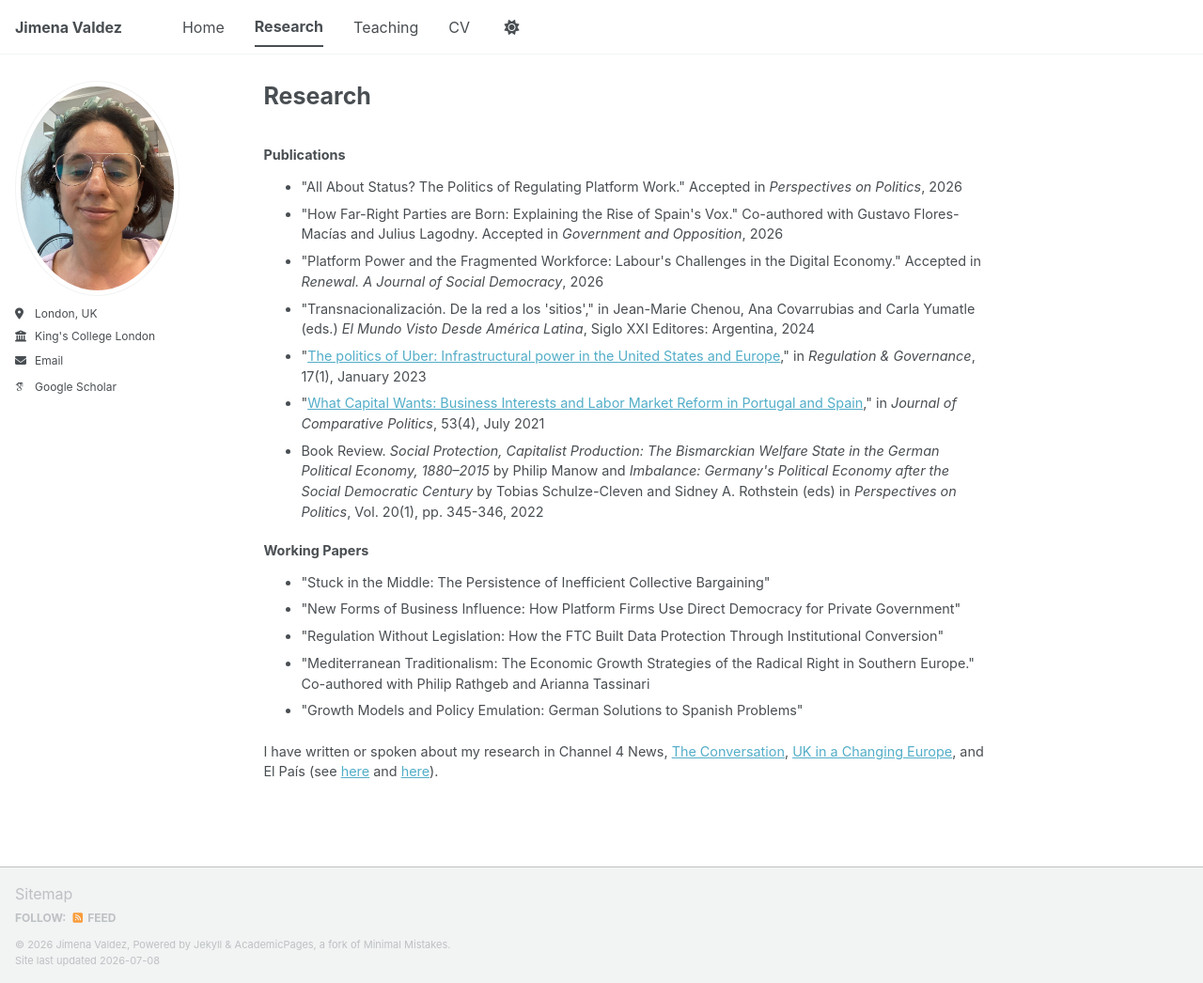
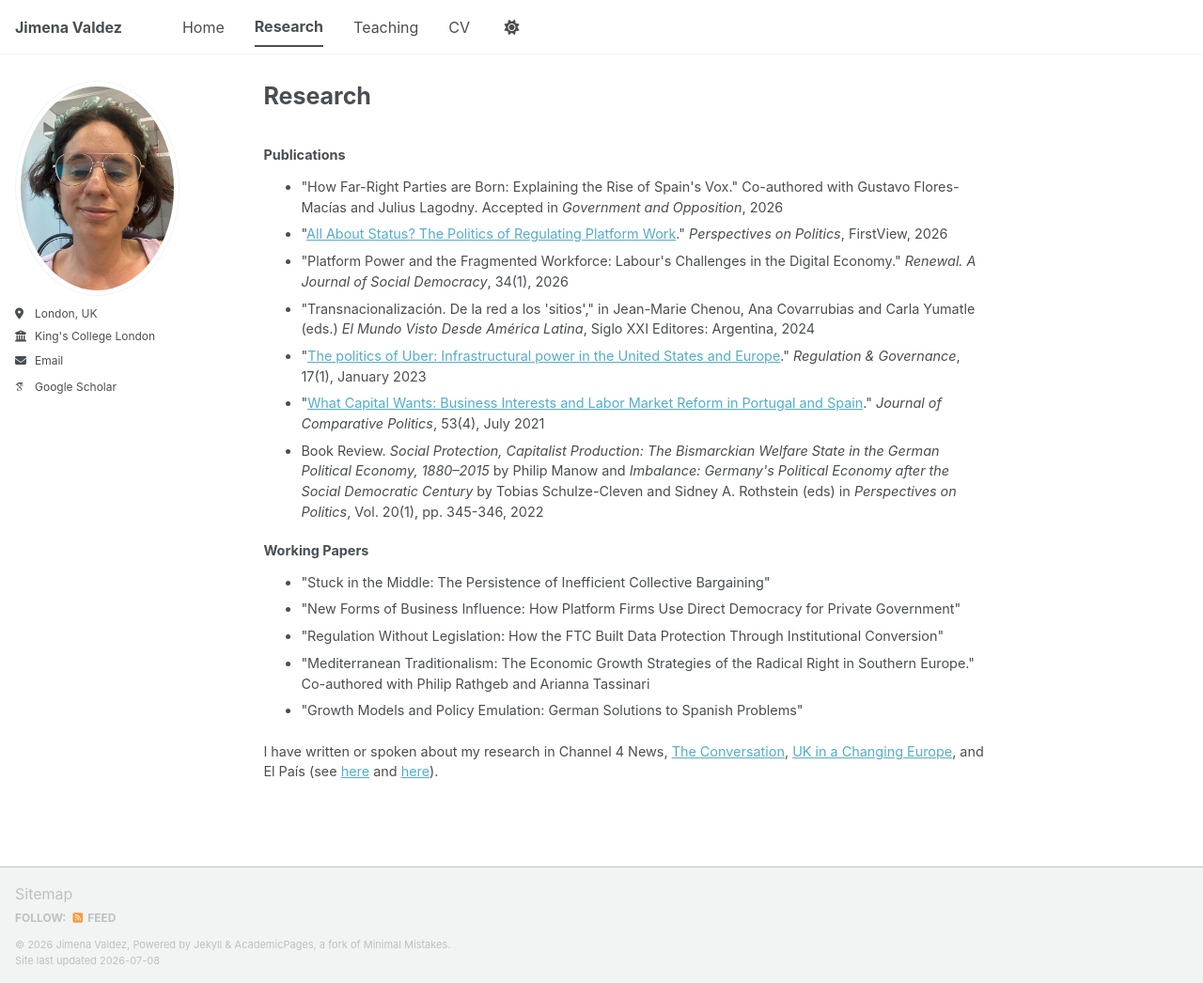
Before and after one commit to jimena-valdez/jimena-valdez.github.io, a Jekyll site: the page built from _pages/research.html, in a window 1280 px wide and 1046 px high. Shown: the whole window at 94% size. Built offline with Jekyll 4.4.1, drawn with Linux system fonts in a browser that asks for light colours; some web fonts are replaced; a script bundle is joined from its source files by our own code; library files that are not in the unit come from our copies.

Commit message:
Update research.html

```diff
--- a/_pages/research.html
+++ b/_pages/research.html
@@ -10,12 +10,12 @@ author_profile: true
   <h3>Publications</h3>
 
 <ul>
-    <li>"All About Status? The Politics of Regulating Platform Work." Accepted in <em>Perspectives on Politics</em>, 2026</li>
   <li>"How Far-Right Parties are Born: Explaining the Rise of Spain's Vox." Co-authored with Gustavo Flores-Macías and Julius Lagodny. Accepted in <em>Government and Opposition</em>, 2026</li>
-  <li>"Platform Power and the Fragmented Workforce: Labour's Challenges in the Digital Economy." Accepted in <em>Renewal. A Journal of Social Democracy</em>, 2026</li>
+  <li>"<a href="https://www.cambridge.org/core/services/aop-cambridge-core/content/view/EFE115C50847FBB75A87086F86574848/S1537592726104721a.pdf/all-about-status-the-politics-of-regulating-platform-work.pdf">All About Status? The Politics of Regulating Platform Work</a>." <em>Perspectives on Politics</em>, FirstView, 2026</li>
+  <li>"Platform Power and the Fragmented Workforce: Labour's Challenges in the Digital Economy." <em>Renewal. A Journal of Social Democracy</em>, 34(1), 2026</li>
   <li>"Transnacionalización. De la red a los 'sitios'," in Jean-Marie Chenou, Ana Covarrubias and Carla Yumatle (eds.) <em>El Mundo Visto Desde América Latina</em>, Siglo XXI Editores: Argentina, 2024</li>
-  <li>"<a href="https://app.box.com/s/9d9xwacw20130n101cozcc33wmhj36ur">The politics of Uber: Infrastructural power in the United States and Europe</a>," in <em>Regulation &amp; Governance</em>, 17(1), January 2023</li>
-  <li>"<a href="https://app.box.com/s/ytdvln2knimhlxws5iqay7anbfve53s9">What Capital Wants: Business Interests and Labor Market Reform in Portugal and Spain</a>," in <em>Journal of Comparative Politics</em>, 53(4), July 2021</li>
+  <li>"<a href="https://app.box.com/s/9d9xwacw20130n101cozcc33wmhj36ur">The politics of Uber: Infrastructural power in the United States and Europe</a>." <em>Regulation &amp; Governance</em>, 17(1), January 2023</li>
+  <li>"<a href="https://app.box.com/s/ytdvln2knimhlxws5iqay7anbfve53s9">What Capital Wants: Business Interests and Labor Market Reform in Portugal and Spain</a>." <em>Journal of Comparative Politics</em>, 53(4), July 2021</li>
   <li>Book Review. <em>Social Protection, Capitalist Production: The Bismarckian Welfare State in the German Political Economy, 1880–2015</em> by Philip Manow and <em>Imbalance: Germany's Political Economy after the Social Democratic Century</em> by Tobias Schulze-Cleven and Sidney A. Rothstein (eds) in <em>Perspectives on Politics</em>, Vol. 20(1), pp. 345-346, 2022</li>
 </ul>
 
```
